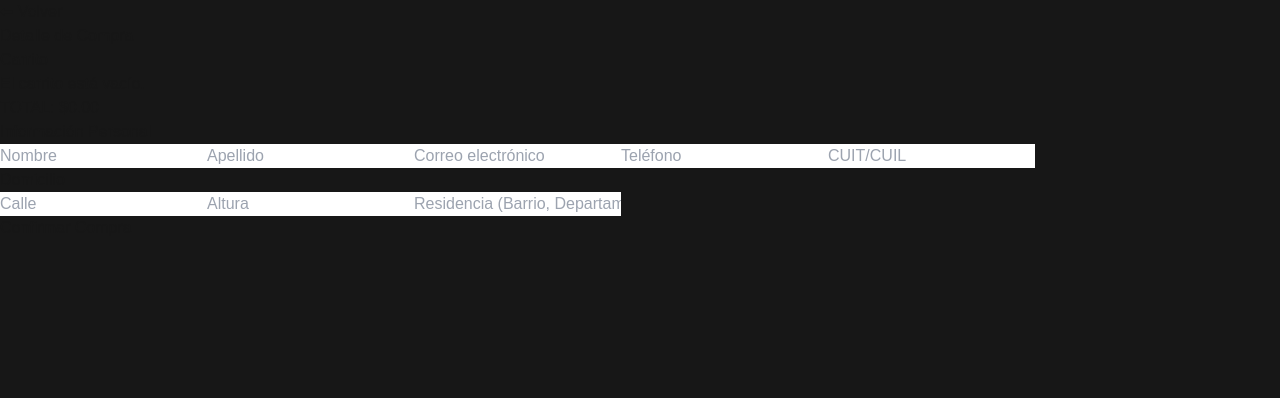
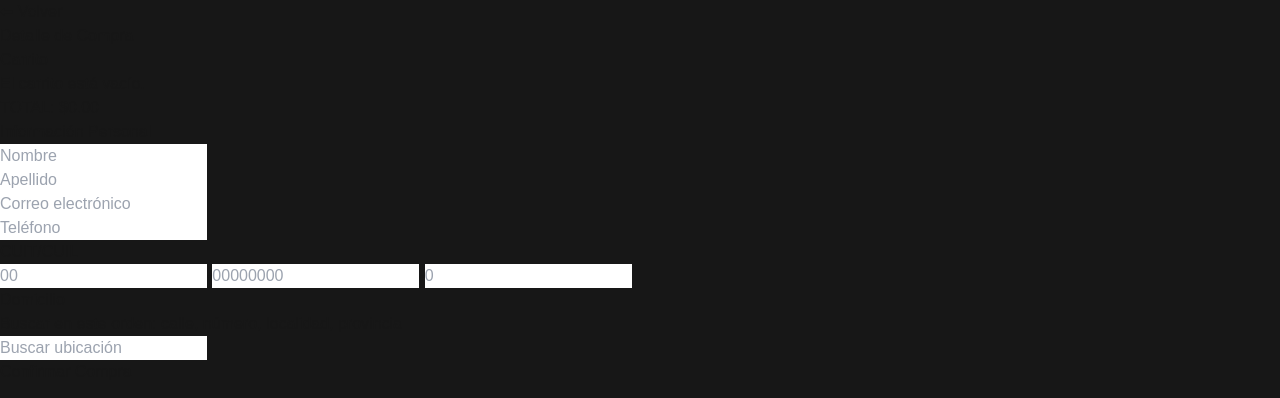
Before and after one commit to JoaquinMarmol/VillaLaAngostura, a Next.js app: page /detalle-compra in a window 1280 px wide. Shown: the top 398 px of the page. Built offline with nearby package versions, Linux system fonts and the light colour scheme.

Commit message:
detalle de compra con buscador de domicilio

```diff
--- a/package.json
+++ b/package.json
@@ -9,6 +9,7 @@
     "lint": "next lint"
   },
   "dependencies": {
+    "axios": "^1.7.8",
     "next": "^15.0.3",
     "react": "^18.3.1",
     "react-dom": "^18.3.1",
--- /dev/null
+++ b/src/app/components/ubicacion.jsx
@@ -0,0 +1,85 @@
+import React, { useState, useEffect, useRef } from 'react';
+import axios from 'axios';
+
+const UbicacionAutocompletado = ({ onUbicacionSelect, initialValue = '', disabled = false }) => {
+  const [searchTerm, setSearchTerm] = useState(initialValue);
+  const [ubicaciones, setUbicaciones] = useState([]);
+  const containerRef = useRef(null);
+
+  // Fetch locations from Mapbox API
+  const fetchUbicaciones = async (term) => {
+    if (!term.trim()) return;
+
+    const accessToken = process.env.NEXT_PUBLIC_MAPBOX_ACCESS_TOKEN;
+    const url = `https://api.mapbox.com/geocoding/v5/mapbox.places/${encodeURIComponent(
+      term
+    )}.json?access_token=${accessToken}&autocomplete=true&limit=5&language=es`;
+
+    try {
+      const response = await axios.get(url);
+      const features = response.data.features;
+      setUbicaciones(features);
+    } catch (error) {
+      console.error('Error fetching ubicaciones:', error);
+    }
+  };
+
+  const handleInputChange = (event) => {
+    const term = event.target.value;
+    setSearchTerm(term);
+
+    if (term.length > 2) {
+      fetchUbicaciones(term);
+    } else {
+      setUbicaciones([]);
+    }
+  };
+
+  const handleUbicacionSelect = (ubicacion) => {
+    setSearchTerm(ubicacion.place_name);
+    onUbicacionSelect(ubicacion);
+    setUbicaciones([]); // Close suggestions list
+  };
+
+  const handleClickOutside = (event) => {
+    if (containerRef.current && !containerRef.current.contains(event.target)) {
+      setUbicaciones([]);
+    }
+  };
+
+  useEffect(() => {
+    document.addEventListener('mousedown', handleClickOutside);
+    return () => {
+      document.removeEventListener('mousedown', handleClickOutside);
+    };
+  }, []);
+
+  return (
+    <div className="relative" ref={containerRef}>
+      <input
+        type="text"
+        placeholder="Buscar ubicación"
+        value={searchTerm}
+        onChange={handleInputChange}
+        disabled={disabled}
+        className={`w-full p-2 bg-neutral-700 text-neutral-200 rounded ${disabled ? 'bg-gray-300 cursor-not-allowed' : ''
+          }`}
+      />
+      {!disabled && ubicaciones.length > 0 && (
+        <ul className="absolute z-10 bg-white border border-gray-300 rounded-b-md shadow-lg w-full mt-1 text-black">
+          {ubicaciones.map((ubicacion) => (
+            <li
+              key={ubicacion.id}
+              className="px-4 py-2 hover:bg-gray-100 cursor-pointer"
+              onClick={() => handleUbicacionSelect(ubicacion)}
+            >
+              {ubicacion.place_name}
+            </li>
+          ))}
+        </ul>
+      )}
+    </div>
+  );
+};
+
+export default UbicacionAutocompletado;
--- a/src/app/detalle-compra/page.js
+++ b/src/app/detalle-compra/page.js
@@ -1,6 +1,7 @@
 "use client";
 import React, { useEffect, useState } from "react";
 import { useRouter } from "next/navigation";
+import UbicacionAutocompletado from "../components/ubicacion"; // Asegúrate de ajustar la ruta según tu estructura de archivos
 
 const DetalleCompra = () => {
   const router = useRouter();
@@ -11,11 +12,13 @@ const DetalleCompra = () => {
     apellido: "",
     mail: "",
     telefono: "",
-    calle: "",
-    altura: "",
-    residencia: "",
-    cuitCuil: "",
+    direccion: "",
+    cuitPart1: "",
+    cuitPart2: "",
+    cuitPart3: "",
   });
+
+  const [errors, setErrors] = useState({}); // Estado para almacenar errores de validación
 
   // Recupera los datos del carrito y el total desde localStorage
   useEffect(() => {
@@ -28,18 +31,116 @@ const DetalleCompra = () => {
 
   const handleInputChange = (e) => {
     const { name, value } = e.target;
+
+    // Limpiar errores al cambiar el valor de un campo
+    setErrors((prevErrors) => ({ ...prevErrors, [name]: "" }));
+
     setFormData((prev) => ({ ...prev, [name]: value }));
   };
 
+  // Maneja la selección de una ubicación
+  const handleUbicacionSelect = (ubicacion) => {
+    setFormData((prev) => ({
+      ...prev,
+      direccion: ubicacion.place_name,
+    }));
+    // Limpiar error de dirección si existía
+    setErrors((prevErrors) => ({ ...prevErrors, direccion: "" }));
+  };
+
+  // Función para validar el formulario
+  const validateForm = () => {
+    let valid = true;
+    let errors = {};
+
+    // Validación del nombre
+    if (!formData.nombre.trim()) {
+      errors.nombre = "El nombre es obligatorio.";
+      valid = false;
+    }
+
+    // Validación del apellido
+    if (!formData.apellido.trim()) {
+      errors.apellido = "El apellido es obligatorio.";
+      valid = false;
+    }
+
+    // Validación del correo electrónico
+    if (!formData.mail.trim()) {
+      errors.mail = "El correo electrónico es obligatorio.";
+      valid = false;
+    } else if (!/\S+@\S+\.\S+/.test(formData.mail)) {
+      errors.mail = "El correo electrónico no es válido.";
+      valid = false;
+    }
+
+    // Validación del teléfono
+    if (!formData.telefono.trim()) {
+      errors.telefono = "El teléfono es obligatorio.";
+      valid = false;
+    }
+
+    // Validación del CUIT/CUIL
+    const cuitCuil = `${formData.cuitPart1}${formData.cuitPart2}${formData.cuitPart3}`;
+    if (
+      !formData.cuitPart1.trim() ||
+      !formData.cuitPart2.trim() ||
+      !formData.cuitPart3.trim()
+    ) {
+      errors.cuitCuil = "El CUIT/CUIL es obligatorio.";
+      valid = false;
+    } else if (!isValidCuit(cuitCuil)) {
+      errors.cuitCuil = "El CUIT/CUIL no es válido.";
+      valid = false;
+    }
+
+    // Validación de la dirección
+    if (!formData.direccion.trim()) {
+      errors.direccion = "La dirección es obligatoria.";
+      valid = false;
+    }
+
+    setErrors(errors);
+    return valid;
+  };
+
+  // Función para validar CUIT/CUIL
+  const isValidCuit = (cuit) => {
+    cuit = cuit.replace(/[-]/g, "");
+    if (cuit.length !== 11 || !/^\d+$/.test(cuit)) return false;
+
+    const mult = [5, 4, 3, 2, 7, 6, 5, 4, 3, 2];
+    let total = 0;
+
+    for (let i = 0; i < mult.length; i++) {
+      total += parseInt(cuit[i]) * mult[i];
+    }
+
+    const mod11 = 11 - (total % 11);
+    let verificador = mod11 === 11 ? 0 : mod11 === 10 ? 9 : mod11;
+
+    return parseInt(cuit[10]) === verificador;
+  };
+
   const handlePurchase = async () => {
+    if (!validateForm()) {
+      return; // Detener si el formulario no es válido
+    }
+
+    // Combinar las partes del CUIT/CUIL antes de enviar
+    const cuitCuil = `${formData.cuitPart1}-${formData.cuitPart2}-${formData.cuitPart3}`;
+
     try {
-      const response = await fetch("http://localhost:3001/api/create-preference", {
+      const response = await fetch(
+        "http://localhost:3001/api/create-preference",
+        {
           method: "POST",
           headers: {
             "Content-Type": "application/json",
           },
-        body: JSON.stringify({ cart, total, formData }),
-      });
+          body: JSON.stringify({ cart, total, formData: { ...formData, cuitCuil } }),
+        }
+      );
 
       const data = await response.json();
 
@@ -75,12 +176,17 @@ const DetalleCompra = () => {
           ) : (
             <ul>
               {cart.map((item, index) => (
-                <li key={index} className="flex justify-between items-center mb-4">
+                <li
+                  key={index}
+                  className="flex justify-between items-center mb-4"
+                >
                   <div>
                     <span className="font-semibold">{item.event.name}</span>
                     <p className="text-sm">{item.event.description}</p>
                   </div>
-                  <span>${(item.event.price * item.quantity).toFixed(2)}</span>
+                  <span>
+                    ${(item.event.price * item.quantity).toFixed(2)}
+                  </span>
                 </li>
               ))}
             </ul>
@@ -92,71 +198,133 @@ const DetalleCompra = () => {
         <div>
           <h2 className="text-xl font-semibold mb-4">Información Personal</h2>
           <form className="space-y-4">
+            {/* Nombre */}
+            <div>
               <input
                 type="text"
                 name="nombre"
                 placeholder="Nombre"
                 value={formData.nombre}
                 onChange={handleInputChange}
-              className="w-full p-2 bg-neutral-700 text-neutral-200 rounded"
+                className={`w-full p-2 bg-neutral-700 text-neutral-200 rounded ${
+                  errors.nombre ? "border border-red-500" : ""
+                }`}
               />
+              {errors.nombre && (
+                <p className="text-red-500 text-sm">{errors.nombre}</p>
+              )}
+            </div>
+
+            {/* Apellido */}
+            <div>
               <input
                 type="text"
                 name="apellido"
                 placeholder="Apellido"
                 value={formData.apellido}
                 onChange={handleInputChange}
-              className="w-full p-2 bg-neutral-700 text-neutral-200 rounded"
+                className={`w-full p-2 bg-neutral-700 text-neutral-200 rounded ${
+                  errors.apellido ? "border border-red-500" : ""
+                }`}
               />
+              {errors.apellido && (
+                <p className="text-red-500 text-sm">{errors.apellido}</p>
+              )}
+            </div>
+
+            {/* Correo electrónico */}
+            <div>
               <input
                 type="email"
                 name="mail"
                 placeholder="Correo electrónico"
                 value={formData.mail}
                 onChange={handleInputChange}
-              className="w-full p-2 bg-neutral-700 text-neutral-200 rounded"
+                className={`w-full p-2 bg-neutral-700 text-neutral-200 rounded ${
+                  errors.mail ? "border border-red-500" : ""
+                }`}
               />
+              {errors.mail && (
+                <p className="text-red-500 text-sm">{errors.mail}</p>
+              )}
+            </div>
+
+            {/* Teléfono */}
+            <div>
               <input
                 type="tel"
                 name="telefono"
                 placeholder="Teléfono"
                 value={formData.telefono}
                 onChange={handleInputChange}
-              className="w-full p-2 bg-neutral-700 text-neutral-200 rounded"
+                className={`w-full p-2 bg-neutral-700 text-neutral-200 rounded ${
+                  errors.telefono ? "border border-red-500" : ""
+                }`}
               />
+              {errors.telefono && (
+                <p className="text-red-500 text-sm">{errors.telefono}</p>
+              )}
+            </div>
+
+            {/* CUIT/CUIL */}
+            <div>
+              <label className="block mb-2">CUIT/CUIL</label>
+              <div className="flex space-x-2">
                 <input
                   type="text"
-              name="cuitCuil"
-              placeholder="CUIT/CUIL"
-              value={formData.cuitCuil}
+                  name="cuitPart1"
+                  placeholder="00"
+                  maxLength={2}
+                  value={formData.cuitPart1}
                   onChange={handleInputChange}
-              className="w-full p-2 bg-neutral-700 text-neutral-200 rounded"
+                  className={`w-1/4 p-2 bg-neutral-700 text-neutral-200 rounded ${
+                    errors.cuitCuil ? "border border-red-500" : ""
+                  }`}
                 />
-            <h3 className="text-lg font-medium">Domicilio</h3>
+                <span className="self-center">-</span>
                 <input
                   type="text"
-              name="calle"
-              placeholder="Calle"
-              value={formData.calle}
+                  name="cuitPart2"
+                  placeholder="00000000"
+                  maxLength={8}
+                  value={formData.cuitPart2}
                   onChange={handleInputChange}
-              className="w-full p-2 bg-neutral-700 text-neutral-200 rounded"
+                  className={`w-1/2 p-2 bg-neutral-700 text-neutral-200 rounded ${
+                    errors.cuitCuil ? "border border-red-500" : ""
+                  }`}
                 />
+                <span className="self-center">-</span>
                 <input
                   type="text"
-              name="altura"
-              placeholder="Altura"
-              value={formData.altura}
+                  name="cuitPart3"
+                  placeholder="0"
+                  maxLength={1}
+                  value={formData.cuitPart3}
                   onChange={handleInputChange}
-              className="w-full p-2 bg-neutral-700 text-neutral-200 rounded"
+                  className={`w-1/6 p-2 bg-neutral-700 text-neutral-200 rounded ${
+                    errors.cuitCuil ? "border border-red-500" : ""
+                  }`}
                 />
-            <input
-              type="text"
-              name="residencia"
-              placeholder="Residencia (Barrio, Departamento, etc.)"
-              value={formData.residencia}
-              onChange={handleInputChange}
-              className="w-full p-2 bg-neutral-700 text-neutral-200 rounded"
+              </div>
+              {errors.cuitCuil && (
+                <p className="text-red-500 text-sm">{errors.cuitCuil}</p>
+              )}
+            </div>
+
+            {/* Domicilio */}
+            <h3 className="text-lg font-medium">Domicilio</h3>
+            <span className="text-sm">
+              Buscar en este orden: calle, número, localidad, provincia
+            </span>
+            <div>
+              <UbicacionAutocompletado
+                onUbicacionSelect={handleUbicacionSelect}
+                initialValue={formData.direccion}
               />
+              {errors.direccion && (
+                <p className="text-red-500 text-sm">{errors.direccion}</p>
+              )}
+            </div>
           </form>
         </div>
         <div className="mt-6">
```
Also changed, not shown: 1 other file (tests, documents, lock files or other folders). Lines whose indentation alone changed are shown as unchanged.
